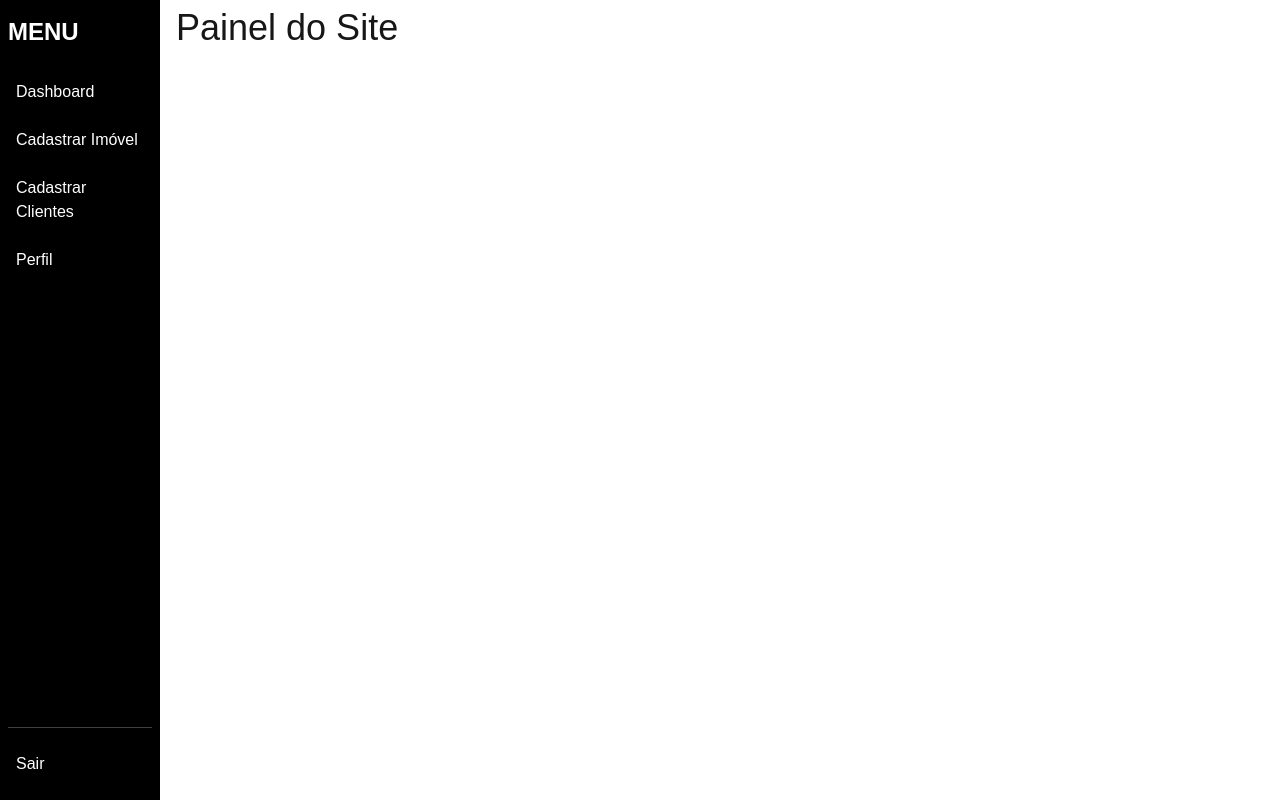
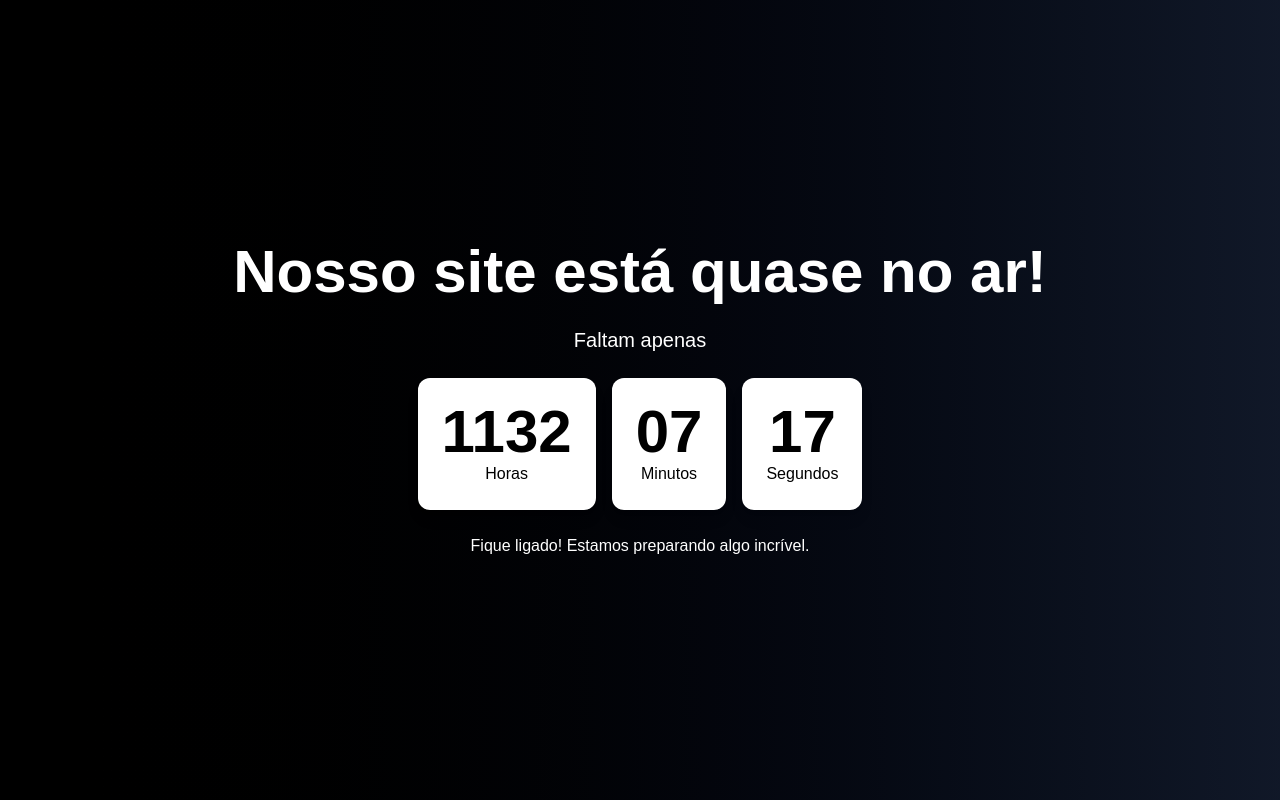
Before and after one commit to alexandriaimoveis/painel, a Next.js app: page / in a window 1280 px wide. Built offline with nearby package versions, Linux system fonts and the light colour scheme.

Commit message:
feat: counter page

```diff
--- /dev/null
+++ b/app/components/counter.jsx
@@ -0,0 +1,45 @@
+"use client";
+
+import { useEffect, useState } from "react";
+
+export default function Counter() {
+    const launchDate = new Date("2026-03-11T20:00:00");
+
+  const calculateTimeLeft = () => {
+    const difference = launchDate - new Date();
+    const totalSeconds = Math.max(0, Math.floor(difference / 1000));
+
+    const hours = String(Math.floor(totalSeconds / 3600)).padStart(2, "0");
+    const minutes = String(Math.floor((totalSeconds % 3600) / 60)).padStart(2, "0");
+    const seconds = String(totalSeconds % 60).padStart(2, "0");
+
+    return { hours, minutes, seconds, totalSeconds };
+  };
+
+  const [timeLeft, setTimeLeft] = useState(calculateTimeLeft());
+
+  useEffect(() => {
+    const timer = setInterval(() => {
+      setTimeLeft(calculateTimeLeft());
+    }, 1000);
+
+    return () => clearInterval(timer);
+  }, []);
+
+  return (
+    <div className="flex justify-center gap-4">
+      <div className="bg-white text-black rounded-xl p-4 md:p-6 shadow-lg">
+        <div className="text-4xl md:text-6xl font-bold">{timeLeft.hours}</div>
+        <div className="text-sm md:text-base">Horas</div>
+      </div>
+      <div className="bg-white text-black rounded-xl p-4 md:p-6 shadow-lg">
+        <div className="text-4xl md:text-6xl font-bold">{timeLeft.minutes}</div>
+        <div className="text-sm md:text-base">Minutos</div>
+      </div>
+      <div className="bg-white text-black rounded-xl p-4 md:p-6 shadow-lg">
+        <div className="text-4xl md:text-6xl font-bold">{timeLeft.seconds}</div>
+        <div className="text-sm md:text-base">Segundos</div>
+      </div>
+    </div>
+  );
+}
--- a/app/page.js
+++ b/app/page.js
@@ -1,10 +1,11 @@
-import Sidebar from "./components/sidebar/page";
-import Main from "./components/main/page";
+import Counter from "./components/counter";
+// import Sidebar from "./components/sidebar/page";
+// import Main from "./components/main/page";
 
 export default function Home() {
   return (
     <>
-      <div className="flex">
+      {/* <div className="flex">
         <div className="flex-1/12">
           <Sidebar />
         </div>
@@ -12,6 +13,21 @@ export default function Home() {
         <div className="flex-10/12">
           <Main />
         </div>
+      </div> */}
+
+      <div className="flex min-h-screen items-center justify-center bg-gradient-to-r from-black to-gray-900 text-white">
+        <div className="text-center space-y-6">
+          <h1 className="text-4xl md:text-6xl font-bold">
+            Nosso site está quase no ar!
+          </h1>
+          <p className="text-lg md:text-xl">Faltam apenas</p>
+
+          <Counter />
+
+          <p className="text-sm md:text-base">
+            Fique ligado! Estamos preparando algo incrível.
+          </p>
+        </div>
       </div>
     </>
   );
```
